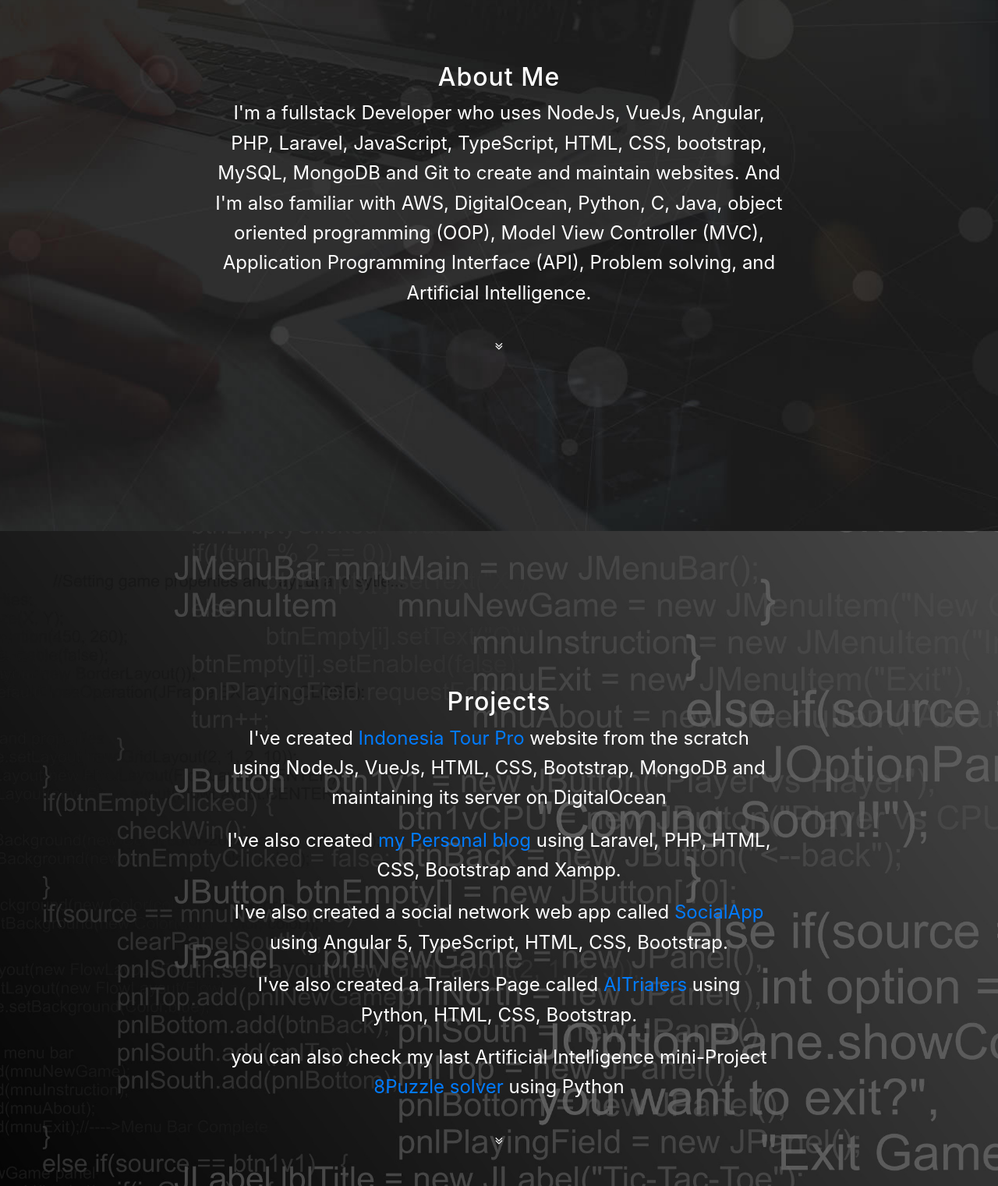
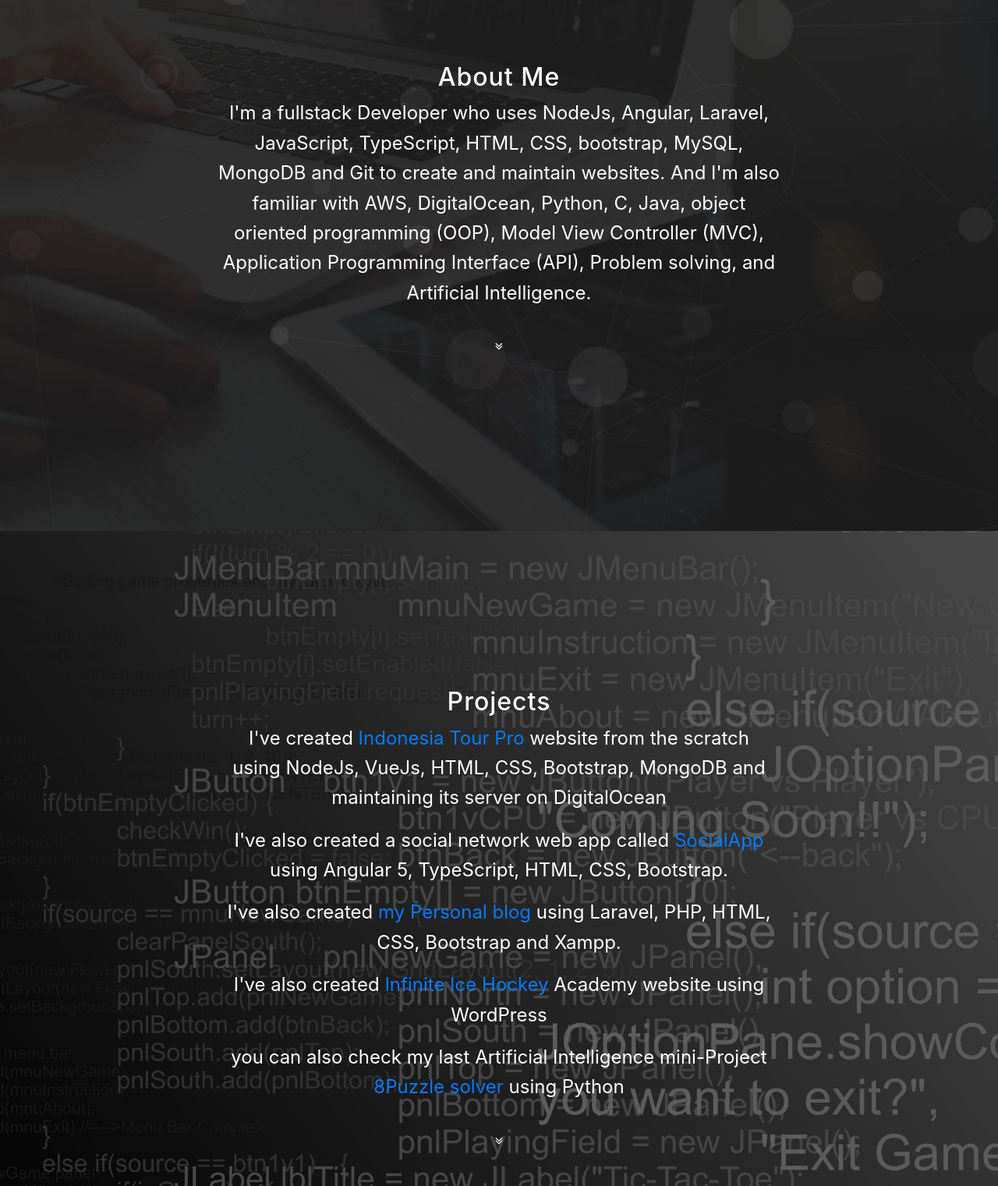
Before and after one commit to ahmedibraheeem/ahmedibraheeem.github.io, a website with bundled scripts: page index.html in a window 1280 px wide. Shown: the part 920-2441 px from the top of the page at 78% size. Built offline with nearby package versions, Linux system fonts and the light colour scheme.

Commit message:
updating profile

```diff
--- a/index.html
+++ b/index.html
@@ -72,7 +72,7 @@
         <div class="row">
           <div class="col-lg-8 mx-auto">
             <h2>About Me</h2>
-            <p> <font size="5">I'm a fullstack Developer who uses NodeJs, VueJs, Angular, PHP, Laravel, JavaScript, TypeScript, HTML, CSS, bootstrap, MySQL, MongoDB and Git to create and maintain websites. And I'm also familiar with AWS, DigitalOcean, Python, C, Java, object oriented programming (OOP), Model View Controller (MVC), Application Programming Interface (API), Problem solving, and Artificial Intelligence.</font></p>
+            <p> <font size="5">I'm a fullstack Developer who uses NodeJs, Angular, Laravel, JavaScript, TypeScript, HTML, CSS, bootstrap, MySQL, MongoDB and Git to create and maintain websites. And I'm also familiar with AWS, DigitalOcean, Python, C, Java, object oriented programming (OOP), Model View Controller (MVC), Application Programming Interface (API), Problem solving, and Artificial Intelligence.</font></p>
             <a href="#download" class="btn btn-circle js-scroll-trigger">
               <i class="fa fa-angle-double-down animated"></i>
             </a>
@@ -87,9 +87,9 @@
         <div class="col-lg-8 mx-auto">
           <h2>Projects</h2>
           <p><font size="5">I've created <a href="http://indonesiatourpro.com/">Indonesia Tour Pro</a> website from the scratch using NodeJs, VueJs, HTML, CSS, Bootstrap, MongoDB and maintaining its server on DigitalOcean</font></p>
+          <p><font size="5">I've also created a social network web app called  <a href="https://ahmedibraheeem.github.io/social-app/">SocialApp</a>  using  Angular 5, TypeScript, HTML, CSS, Bootstrap.</font></p>
           <p><font size="5">I've also created <a href="https://ahmedibraheeem.github.io/blog">my Personal blog</a>  using  Laravel, PHP, HTML, CSS, Bootstrap and Xampp.</font></p>
-          <p><font size="5">I've also created a social network web app called  <a href="https://ahmedibraheeem.github.io/social-app/">SocialApp</a>  using  Angular 5, TypeScript, HTML, CSS, Bootstrap.</font></p>
-          <p><font size="5">I've also created a Trailers Page called <a href="https://ahmedibraheeem.github.io/AITrailers">AITrialers</a>  using  Python, HTML, CSS, Bootstrap. </font></p>
+          <p><font size="5">I've also created <a href="http://infiniteice.com/">Infinite Ice Hockey</a> Academy website using  WordPress </font></p>
           <p><font size="5">you can also check my last Artificial Intelligence mini-Project <a href="https://ahmedibraheeem.github.io/8Puzzle/">8Puzzle solver</a> using Python</font></p>
           <a href="#contact" class="btn btn-circle js-scroll-trigger">
             <i class="fa fa-angle-double-down animated"></i>
```
